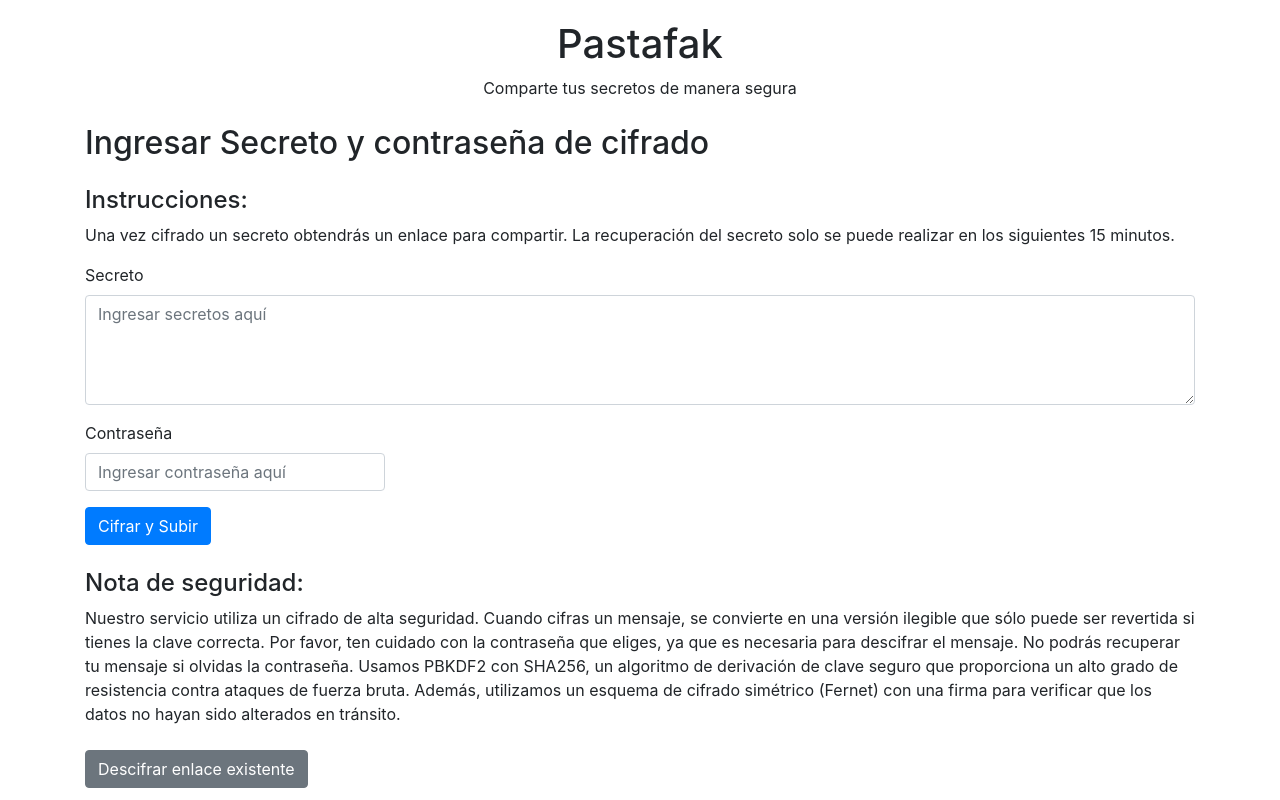
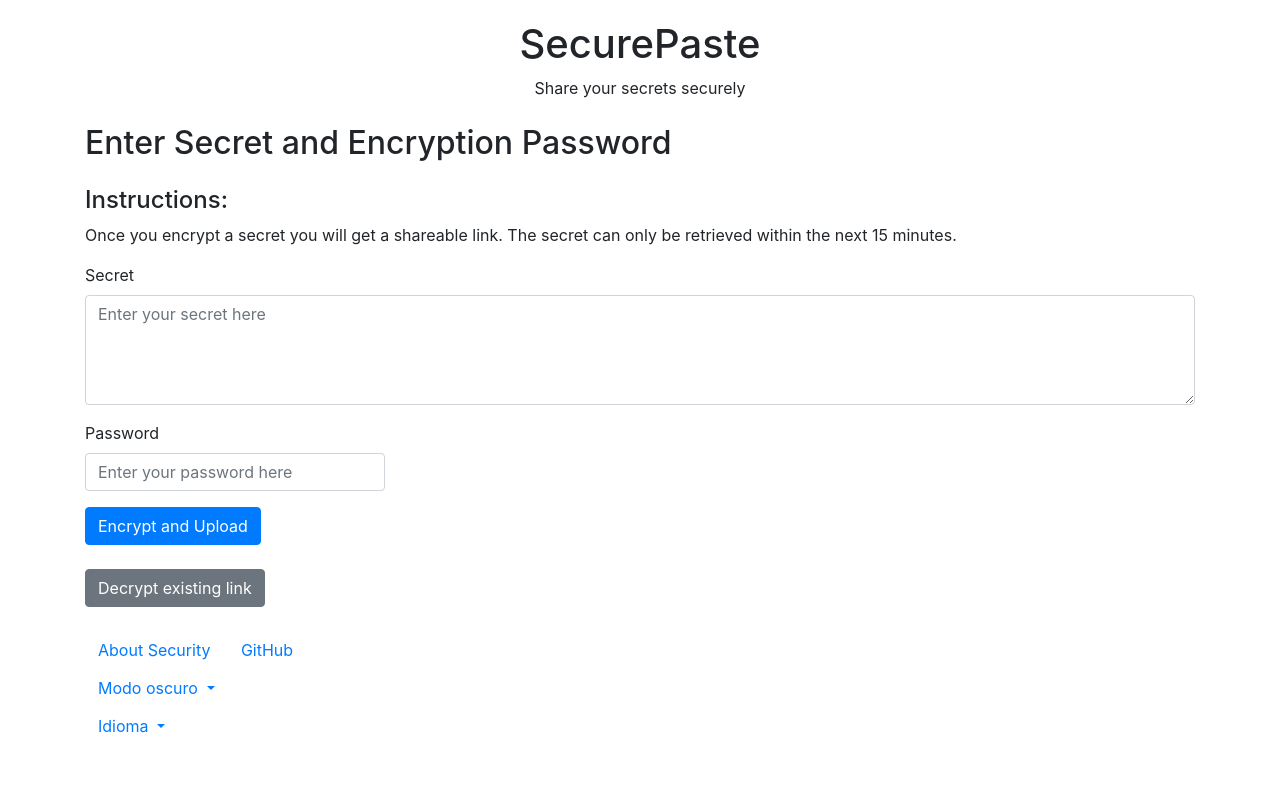
Before and after one commit to Aktios/pastafak, a Flask app: page / in a window 1280 px wide. Run offline with Flask 2, Linux system fonts and the light colour scheme; some libraries are stand-ins or nearby versions.

Commit message:
add languages

```diff
--- a/app.py
+++ b/app.py
@@ -1,5 +1,5 @@
 import os
-from flask import Flask, render_template, request, redirect, url_for, flash
+from flask import Flask, render_template, request, redirect, url_for, flash, send_from_directory
 import boto3
 import uuid
 from botocore.client import Config
@@ -29,6 +29,11 @@ def generate_key(password: str, salt=None):
     )
     key = base64.urlsafe_b64encode(kdf.derive(password))
     return salt, key
+
+@app.route('/languages/<path:filename>', methods=['GET'])
+def languages(filename):
+    return send_from_directory('languages', filename)
+
 
 @app.route('/', methods=['GET', 'POST'])
 def upload_text_to_s3():
--- a/templates/upload.html
+++ b/templates/upload.html
@@ -3,48 +3,103 @@
 <head>
     <meta charset="UTF-8">
     <meta name="viewport" content="width=device-width, initial-scale=1.0">
-    <title>Pastafak - Tu Pasta de Texto Segura</title>
+    <title>SecurePaste - Your Secure Text Paste</title>
     <link href="https://stackpath.bootstrapcdn.com/bootstrap/4.5.0/css/bootstrap.min.css" rel="stylesheet">
+    <style>
+        .dark-mode {
+            background-color: #242424;
+            color: #fff;
+        }
+    </style>
 </head>
 <body>
+
     <div class="container">
         <header style="text-align:center; margin-top:20px;">
-        <h1>Pastafak</h1>
-        <p>Comparte tus secretos de manera segura</p>
+            <h1>SecurePaste</h1>
+            <p id="headerSubtitle">Share your secrets securely</p>
         </header>
 
-    <h2 class="my-4">Ingresar Secreto y contraseña de cifrado</h2>
+        <h2 class="my-4" id="enterSecret">Enter Secret and Encryption Password</h2>
         <div class="mt-4">
-        <h4>Instrucciones:</h4>
-        <p>
-         Una vez cifrado un secreto obtendrás un enlace para compartir. La recuperación del secreto solo se puede realizar en los siguientes 15 minutos.
-        </p>
+            <h4>Instructions:</h4>
+            <p id="instructions">Once you encrypt a secret you will get a shareable link. The secret can only be retrieved within the next 15 minutes.</p>
         </div>
     <form action="/" method="POST">
         <div class="form-group">
-            <label for="text_input">Secreto</label>
-            <textarea class="form-control" name="text_input" id="text_input" rows="4" placeholder="Ingresar secretos aquí"></textarea>
+            <label for="text_input">Secret</label>
+            <textarea class="form-control" name="text_input" id="text_input" rows="4" placeholder="Enter your secret here"></textarea>
         </div>
         <div class="form-group" style="max-width: 300px;">
-            <label for="password">Contraseña</label>
-            <input type="password" class="form-control" name="password" id="password" placeholder="Ingresar contraseña aquí" maxlength="32">
+            <label for="password">Password</label>
+            <input type="password" class="form-control" name="password" id="password" placeholder="Enter your password here" maxlength="32">
         </div>
-        <button type="submit" class="btn btn-primary">Cifrar y Subir</button>
+        <button type="submit" class="btn btn-primary">Encrypt and Upload</button>
     </form>
 
     <div class="mt-4">
-        <h4>Nota de seguridad:</h4>
-        <p>
-        Nuestro servicio utiliza un cifrado de alta seguridad. Cuando cifras un mensaje, se convierte en una versión ilegible que sólo puede ser revertida si tienes la clave correcta. Por favor, ten cuidado con la contraseña que eliges, ya que es necesaria para descifrar el mensaje. No podrás recuperar tu mensaje si olvidas la contraseña. Usamos PBKDF2 con SHA256, un algoritmo de derivación de clave seguro que proporciona un alto grado de resistencia contra ataques de fuerza bruta. Además, utilizamos un esquema de cifrado simétrico (Fernet) con una firma para verificar que los datos no hayan sido alterados en tránsito.
-        </p>
+        <a href="/get" class="btn btn-secondary">Decrypt existing link</a>
     </div>
 
     <div class="mt-4">
-        <a href="/get" class="btn btn-secondary">Descifrar enlace existente</a>
+        <button class="btn btn-link" type="button" data-toggle="collapse" data-target="#collapseExample" aria-expanded="false" aria-controls="collapseExample">
+            About Security
+        </button>
+        <a href="https://github.com/Aktios/securepaste" class="btn btn-link">GitHub</a>
+        <div class="dropdown">
+            <button class="btn btn-link dropdown-toggle" type="button" id="darkmodeDropdown" data-toggle="dropdown" aria-haspopup="true" aria-expanded="false">
+            Modo oscuro
+            </button>
+            <div class="dropdown-menu" aria-labelledby="darkmodeDropdown">
+            <a class="dropdown-item mode-item" href="#">Cambiar Modo</a>
+            </div>
+            </div>
+            <div class="dropdown">
+                <button class="btn btn-link dropdown-toggle" type="button" id="langDropdown" data-toggle="dropdown" aria-haspopup="true" aria-expanded="false">
+                Idioma
+                </button>
+                <div class="dropdown-menu" aria-labelledby="langDropdown">
+                <a class="dropdown-item lang-item" href="#" data-lang="en">Inglés</a>
+                <a class="dropdown-item lang-item" href="#" data-lang="es">Español</a>
+                <a class="dropdown-item lang-item" href="#" data-lang="ca">Catalán</a>
+                </div>
+            </div>
+        </div>
+        <div class="collapse" id="collapseExample">
+            <div class="card card-body">
+                <p id="aboutPrivacy"> Our service uses high-grade encryption. When you encrypt a message, it is converted into an unreadable version that can only be reversed if you have the correct key. Please take care with the password you choose, as it is required to decrypt the message. You will not be able to recover your message if you forget the password. We use PBKDF2 with SHA256, a secure key derivation algorithm that provides a high degree of resistance against brute-force attacks. Additionally, we use a symmetric encryption scheme (Fernet) with a signature to verify that the data has not been tampered with in transit.</p>
+            </div>
         </div>
 </div>
 
 <script src="https://code.jquery.com/jquery-3.5.1.slim.min.js"></script>
 <script src="https://stackpath.bootstrapcdn.com/bootstrap/4.5.0/js/bootstrap.bundle.min.js"></script>
+
+<script>
+    $(document).ready(function() {
+      // Modo oscuro
+      $("#darkmodeDropdown").click(function() {
+        $("body").toggleClass("dark-mode");
+      });
+
+  // Idioma
+  $(".lang-item").click(function(event) {
+    event.preventDefault();  // prevents the default action
+    var lang = $(this).data('lang');
+
+    // Fetch JSON according to selected language
+    fetch(`../languages/${lang}.json`)
+      .then(response => response.json())
+      .then(data => {
+        document.querySelector("#headerSubtitle").textContent = data.headerSubtitle;
+        document.querySelector("#enterSecret").textContent = data.enterSecret;
+        document.querySelector("#instructions").textContent = data.instructions;
+        document.querySelector("#aboutPrivacy").textContent = data.aboutPrivacy;
+      })
+      .catch(console.error);
+  });
+});
+    </script>
+
     </body>
     </html>
```
Also changed, not shown: languages/ca.json (added, +7 -0 lines), languages/en.json (added, +7 -0 lines), languages/es.json (added, +7 -0 lines), templates/get.html (+16 -15 lines), 1 other file. Lines whose indentation alone changed are shown as unchanged.
